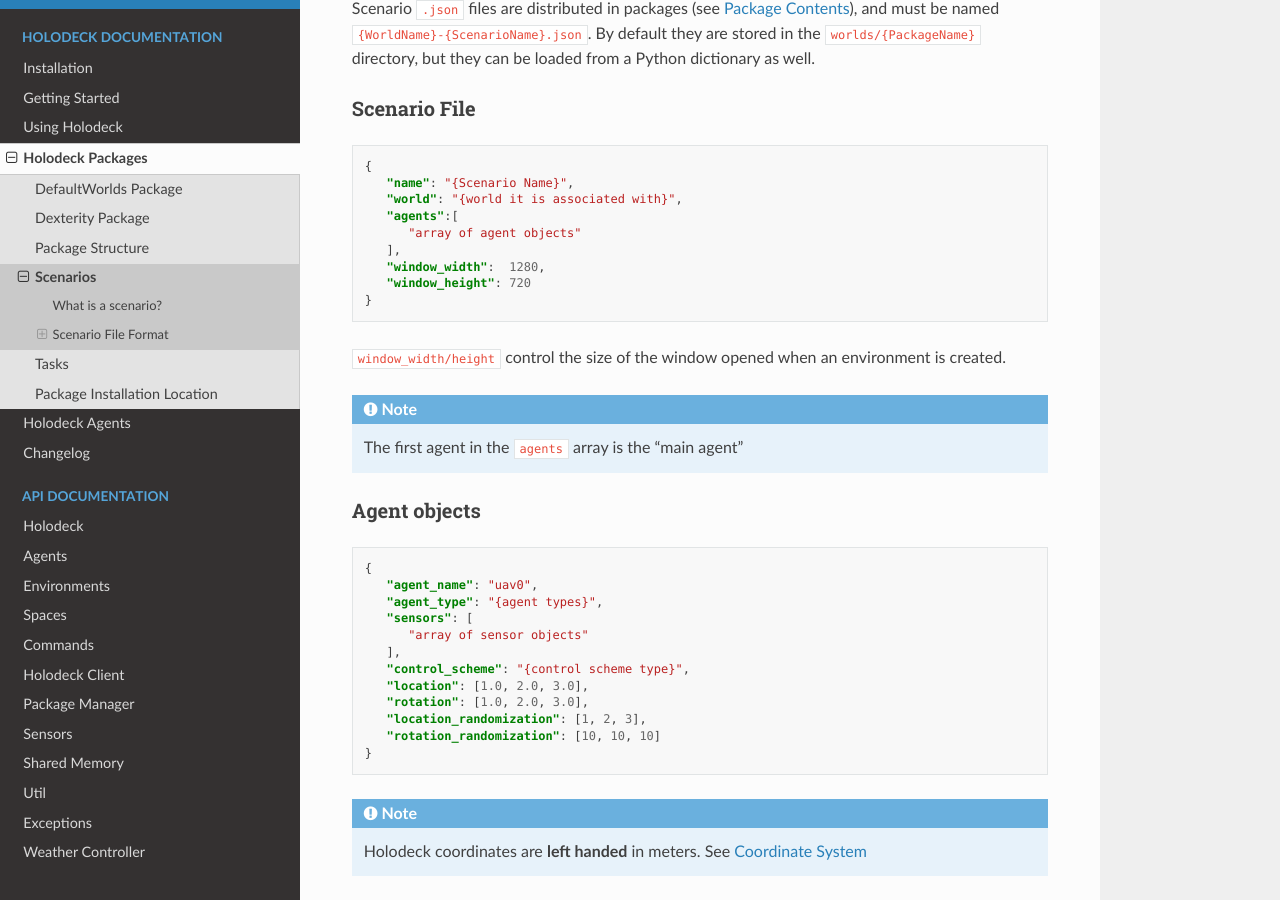
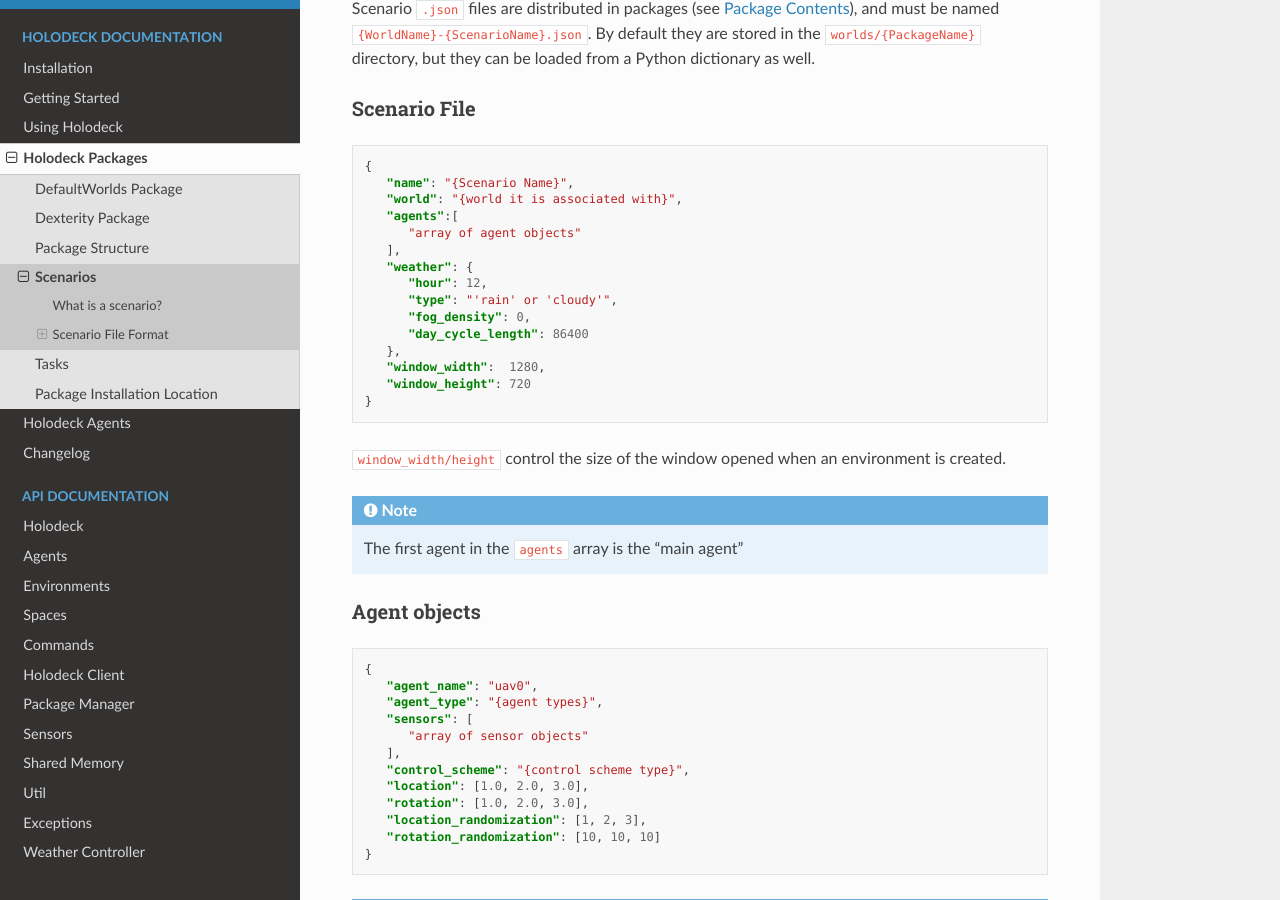
Before and after one commit to BYU-PCCL/holodeck, a Sphinx documentation site: the page built from docs/packages/docs/scenarios.rst, in a window 1280 px wide and 900 px high, scrolled down 906 px. Built offline with Sphinx 7.4.7 and the Read the Docs theme 2.0.0, drawn with Linux system fonts in a browser that asks for light colours; formulas are drawn with MathJax 3.

Commit message:
Add basic documentation for setting weather from scenario

```diff
--- a/docs/changelog/changelog.rst
+++ b/docs/changelog/changelog.rst
@@ -32,6 +32,8 @@ New Features
   If the full 3D distance is desired, set the ``3dDistance`` flag in the
   configuration block of the :ref:`distance-task`.
   (`#360 <https://github.com/BYU-PCCL/holodeck/issues/360>`_)
+- Environment weather/time can be optionally configured with :ref:`scenarios`
+  (`#263 <https://github.com/BYU-PCCL/holodeck/issues/263>`_)
 
 Changes
 ~~~~~~~
--- a/docs/packages/docs/scenarios.rst
+++ b/docs/packages/docs/scenarios.rst
@@ -57,6 +57,12 @@ Scenario File
       "agents":[
          "array of agent objects"
       ],
+      "weather": {
+         "hour": 12,
+         "type": "'rain' or 'cloudy'",
+         "fog_density": 0,
+         "day_cycle_length": 86400
+      },
       "window_width":  1280,
       "window_height": 720
    }
```
